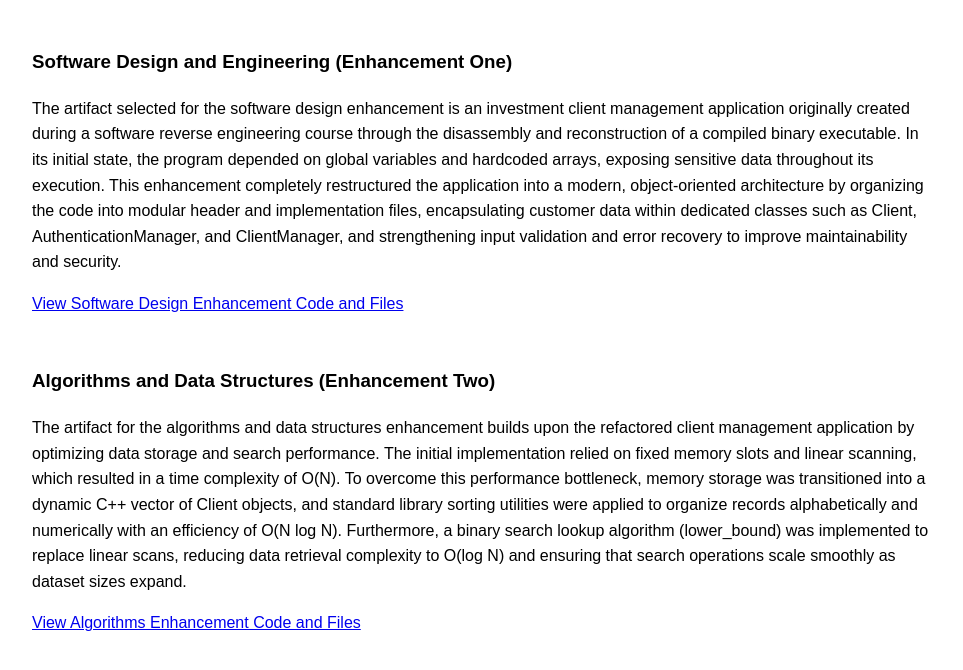
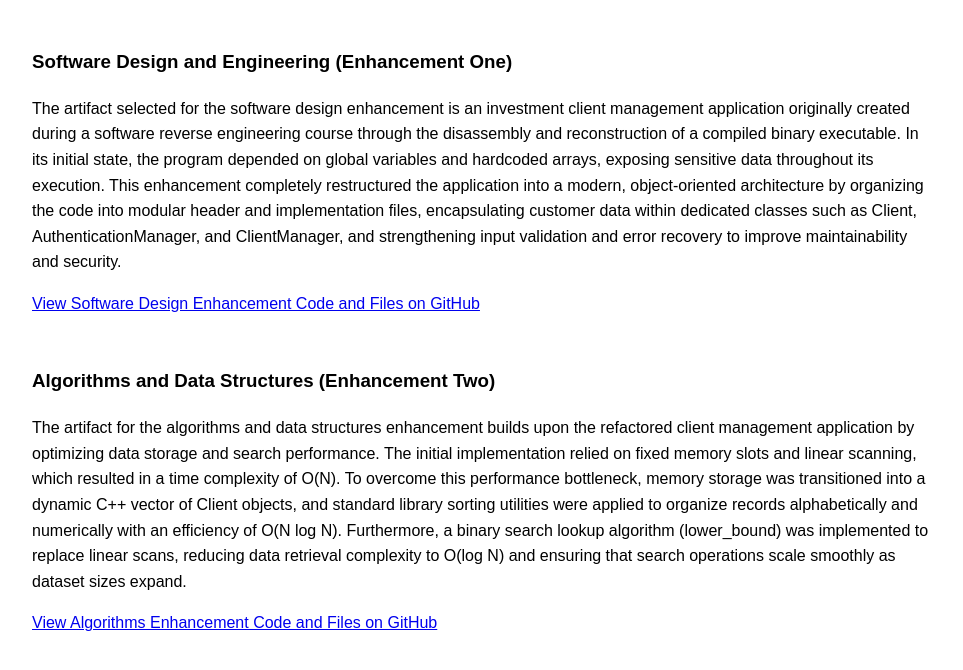
Before and after one commit to DiegoBendezuR/DiegoBendezuR.github.io, a plain HTML site: page index.html in a window 1280 px wide. Shown: the part 914-1584 px from the top of the page, without its empty margins (8-971 px from the left). Drawn offline with Linux system fonts and the light colour scheme.

Commit message:
Update index.html

```diff
--- a/index.html
+++ b/index.html
@@ -37,7 +37,7 @@
         <h3>Software Design and Engineering (Enhancement One)</h3>
         <p>The artifact selected for the software design enhancement is an investment client management application originally created during a software reverse engineering course through the disassembly and reconstruction of a compiled binary executable. In its initial state, the program depended on global variables and hardcoded arrays, exposing sensitive data throughout its execution. This enhancement completely restructured the application into a modern, object-oriented architecture by organizing the code into modular header and implementation files, encapsulating customer data within dedicated classes such as Client, AuthenticationManager, and ClientManager, and strengthening input validation and error recovery to improve maintainability and security.</p>
         <p>
-            <a href="Enhancement-One-Software-Design-Engineering/" target="_blank">View Software Design Enhancement Code and Files</a>
+            <a href="https://github.com/DiegoBendezuR/DiegoBendezuR.github.io/tree/main/Enhancement-One-Software-Design-Engineering" target="_blank">View Software Design Enhancement Code and Files on GitHub</a>
         </p>
     </section>
 
@@ -45,7 +45,7 @@
         <h3>Algorithms and Data Structures (Enhancement Two)</h3>
         <p>The artifact for the algorithms and data structures enhancement builds upon the refactored client management application by optimizing data storage and search performance. The initial implementation relied on fixed memory slots and linear scanning, which resulted in a time complexity of O(N). To overcome this performance bottleneck, memory storage was transitioned into a dynamic C++ vector of Client objects, and standard library sorting utilities were applied to organize records alphabetically and numerically with an efficiency of O(N log N). Furthermore, a binary search lookup algorithm (lower_bound) was implemented to replace linear scans, reducing data retrieval complexity to O(log N) and ensuring that search operations scale smoothly as dataset sizes expand.</p>
         <p>
-            <a href="Enhancement-Two-Algorithms-Data-Structures/" target="_blank">View Algorithms Enhancement Code and Files</a>
+            <a href="https://github.com/DiegoBendezuR/DiegoBendezuR.github.io/tree/main/Enhancement-Two-Algorithms-Data-Structures" target="_blank">View Algorithms Enhancement Code and Files on GitHub</a>
         </p>
     </section>
 </body>
```
